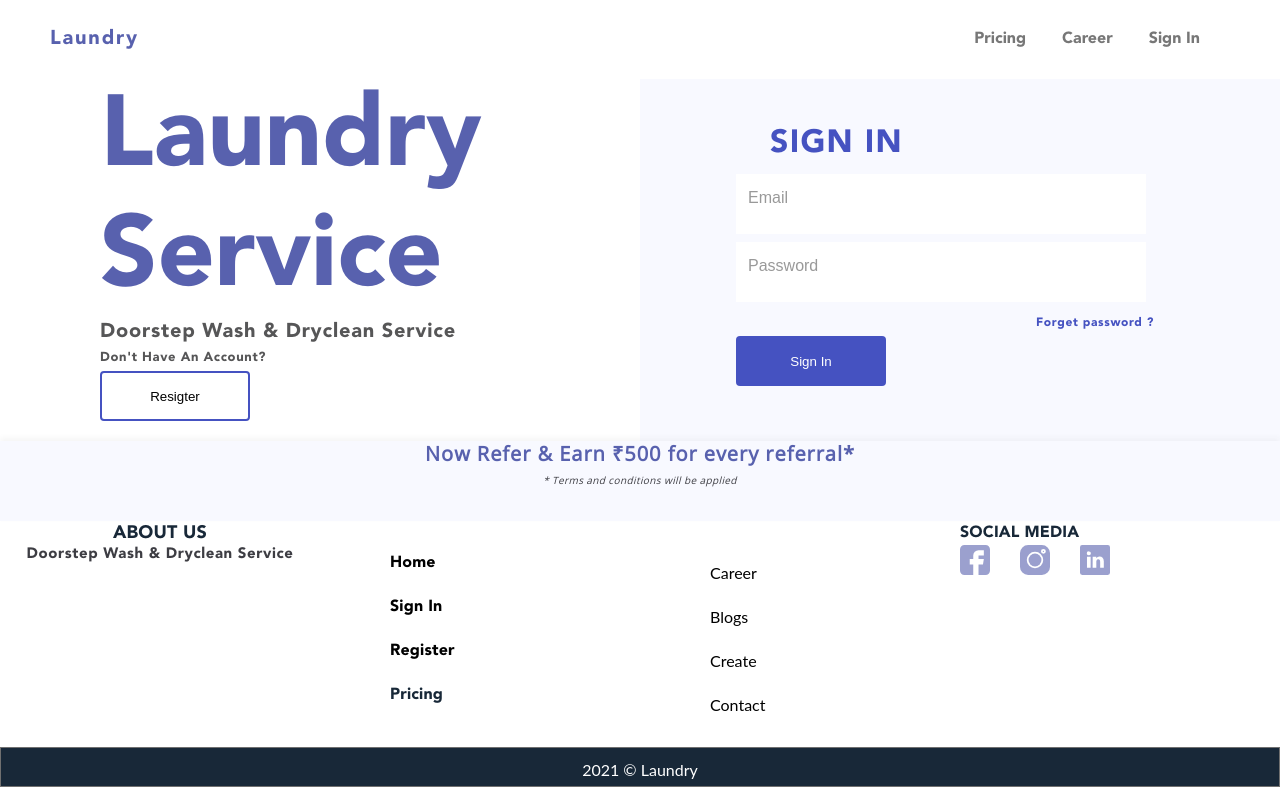
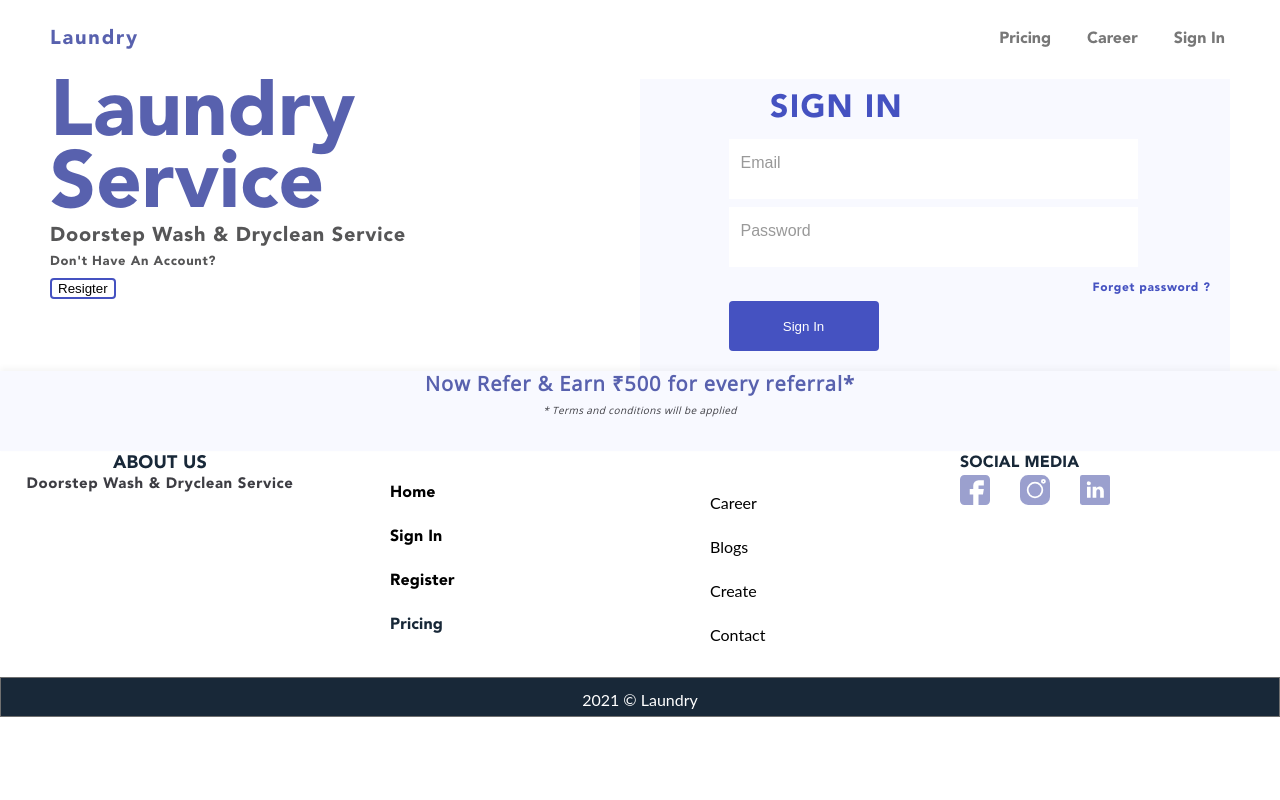
Before and after one commit to NOORMOHAMMED789/Laundry-Cart-FrontEnd, a React (Create React App) app: page / in a window 1280 px wide. Built offline with nearby package versions, Linux system fonts and the light colour scheme.

Commit message:
updated the signup page

```diff
--- a/src/Components/Header/SigninHeader.css
+++ b/src/Components/Header/SigninHeader.css
@@ -27,6 +27,9 @@
   cursor: pointer;
   font-size: 1.6rem;
 }
+.link:last-child {
+  padding-right: 0.5rem;
+}
 .link:hover {
   color: darkgray;
   text-decoration: underline;
--- a/src/Components/SignupPage/SignupPage.css
+++ b/src/Components/SignupPage/SignupPage.css
@@ -3,7 +3,6 @@
   flex-direction: column;
   min-width: 40vw;
 }
-
 #float-label input {
   width: 80%;
   height: 60px;
@@ -15,7 +14,6 @@
   border-style: none;
   text-decoration: none;
 }
-
 #float-label label {
   font-size: 16px;
   font-family: Arial, Helvetica, sans-serif;
@@ -34,25 +32,27 @@
   transform-origin: top left;
   transition: all 0.2s ease-out;
 }
-
 #float-label:focus-within label {
   transform: translate(0, 12px) scale(0.75);
 }
-
 .container {
-  width: 100vw;
+  width: 100%;
   display: flex;
+  flex-direction: row;
 }
-
+.container section {
+  width: 50%;
+}
 .section-1 {
   width: 50vw;
-  padding-left: 10rem;
   box-sizing: border-box;
   overflow-x: scroll;
 }
-
 .section1_title {
-  font: normal normal 700 100px/120px Avenir;
+  font-family: Avenir;
+  font-size: 8rem;
+  line-height: 7.2rem;
+  padding-right: 10%;
   color: #5861ae;
 }
 
@@ -70,15 +70,14 @@
 }
 
 .section1_btn {
-  width: 150px;
-  height: 50px;
   margin-bottom: 20px;
   border: 2px solid #4552c1;
   border-radius: 4px;
   background-color: white;
 }
 
-.section1_btn:hover, .section1_btn:active {
+.section1_btn:hover,
+.section1_btn:active {
   background-color: #4552c1;
   color: white;
   box-shadow: 2px 2px 10px gray;
@@ -88,8 +87,8 @@
 .section-2 {
   display: flex;
   flex-direction: column;
-  justify-content: center;
-  width: 50vw;
+  justify-content: flex-start;
+  align-items: flex-start;
   background: #b9c0fd1a 0% 0% no-repeat padding-box;
 }
 
--- a/src/Components/SignupPage/SignupPage.jsx
+++ b/src/Components/SignupPage/SignupPage.jsx
@@ -36,8 +36,14 @@ const SignupPage = () => {
 
   const passChangeHandler = (e) => {
     setData({ ...data, password: e.target.value });
-    if (!e.target.value.match(/^(?=.*[a-z])(?=.*[A-Z])(?=.*\d)(?=.*[@$!%*?&])[A-Za-z\d@$!%*?&]{8,}$/)) {
-      setPassErrorMsg("At least 8 characters , 1 uppercase letter, 1 lowercase letter, 1 number and 1 special character consider as strong password");
+    if (
+      !e.target.value.match(
+        /^(?=.*[a-z])(?=.*[A-Z])(?=.*\d)(?=.*[@$!%*?&])[A-Za-z\d@$!%*?&]{8,}$/
+      )
+    ) {
+      setPassErrorMsg(
+        "At least 8 characters , 1 uppercase letter, 1 lowercase letter, 1 number and 1 special character consider as strong password"
+      );
     } else {
       setPassErrorMsg("");
     }
@@ -79,7 +85,7 @@ const SignupPage = () => {
       });
   };
   return (
-    <div className="container">
+    <div className="container stdP">
       <section className="section-1">
         <h1 className="section1_title">Laundry Service</h1>
         <h4 className="section1_para">Doorstep Wash & Dryclean Service</h4>
```
